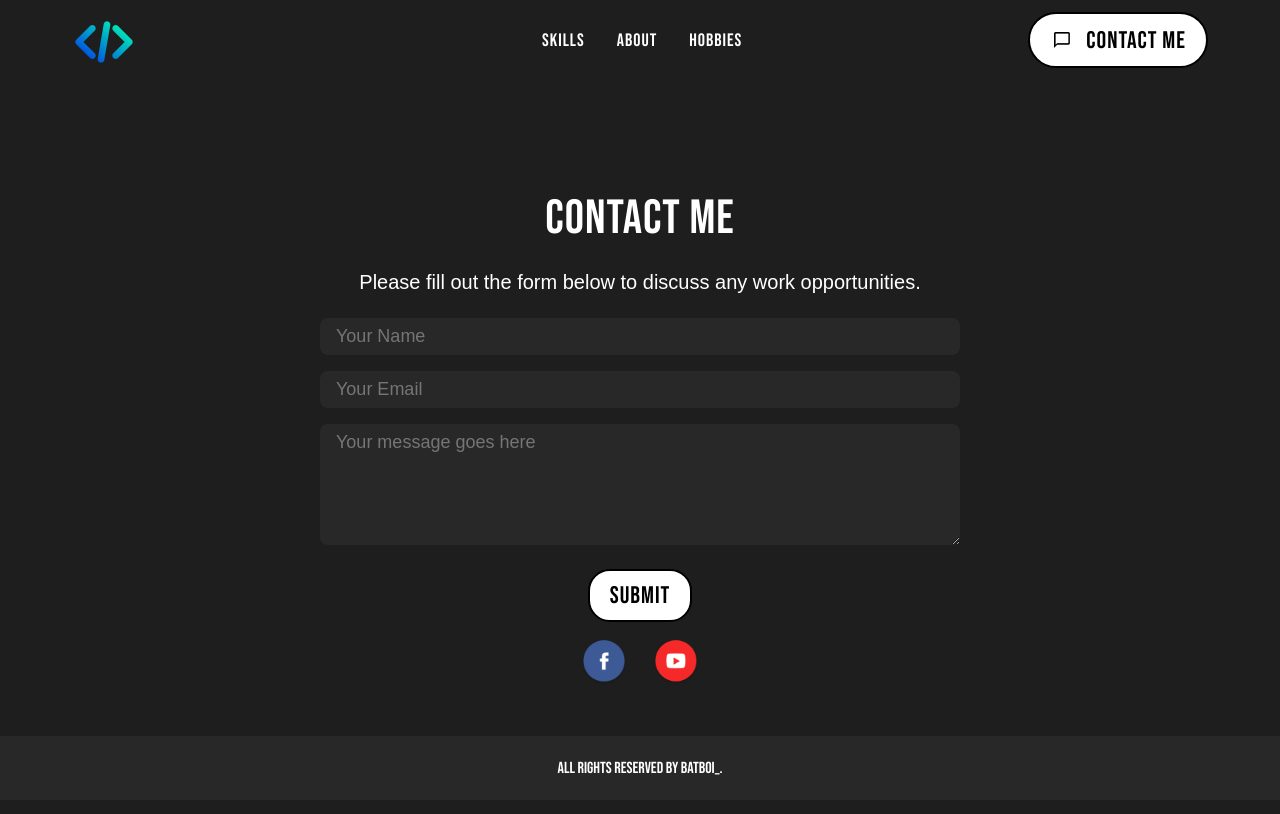
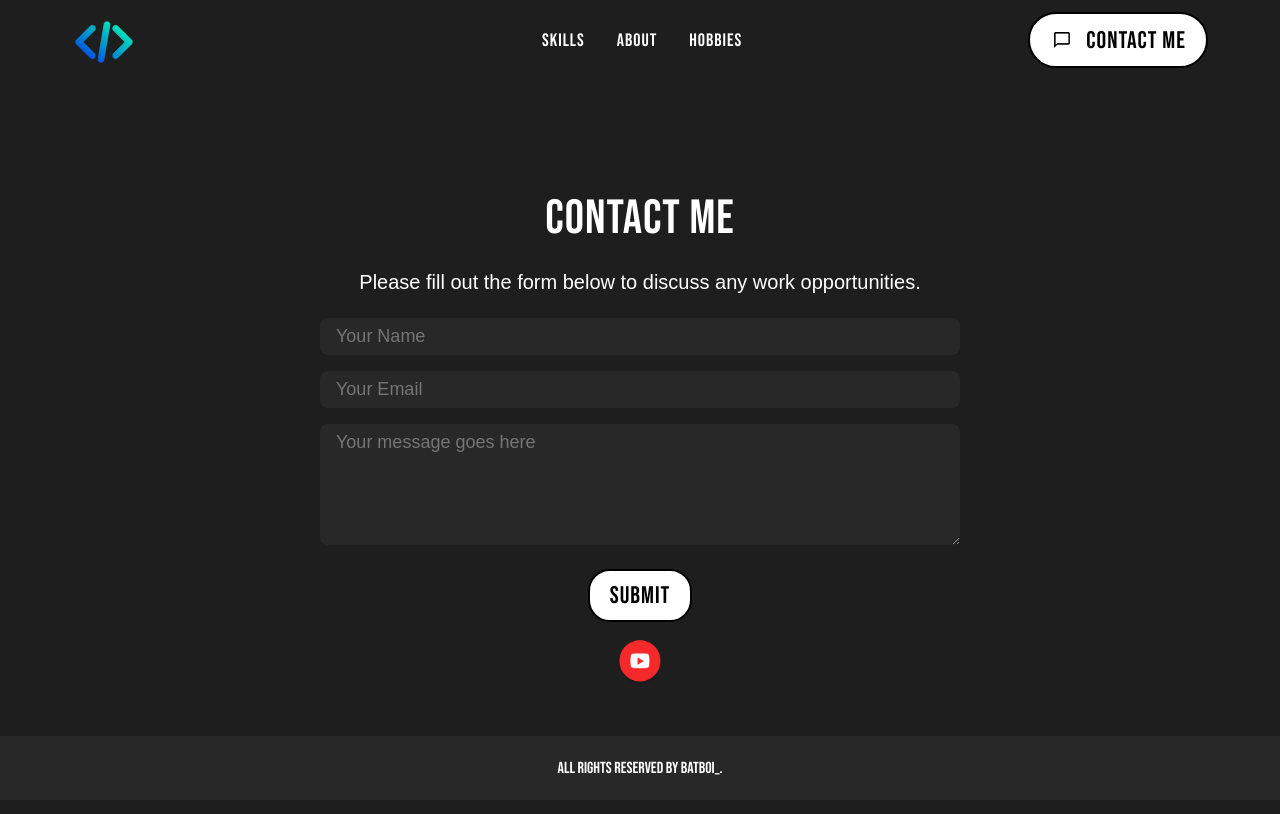
Before and after one commit to artn01/portfolio, a React (Create React App) app: page /contact in a window 1280 px wide. Built offline with nearby package versions, Linux system fonts and the light colour scheme; no server answers.

Commit message:
removed fb link

```diff
--- a/src/components/Contact/Contact.js
+++ b/src/components/Contact/Contact.js
@@ -113,9 +113,9 @@ const Contact = () => {
 
             <button className='submitBtn' type='submit' value="Send">Submit</button>
             <div className='links'>
-                <a href=''>
+                {/* <a href=''>
                   <img className='link' src={FacebookIcon} alt='Facebook' href></img>
-                </a>
+                </a> */}
                 <a href='https://www.youtube.com/@batboi_7788' target='_blank'>
                   <img className='link' src={YouTube} alt='YouTube'></img>
                 </a>
```
